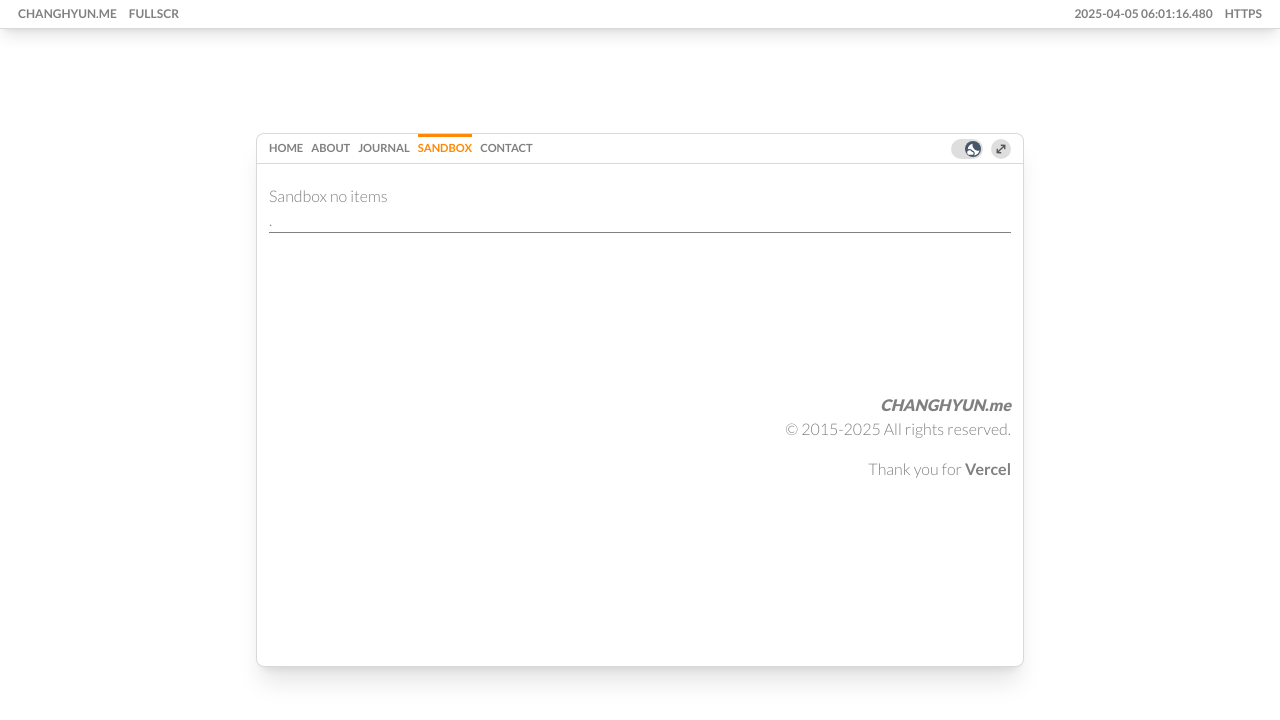
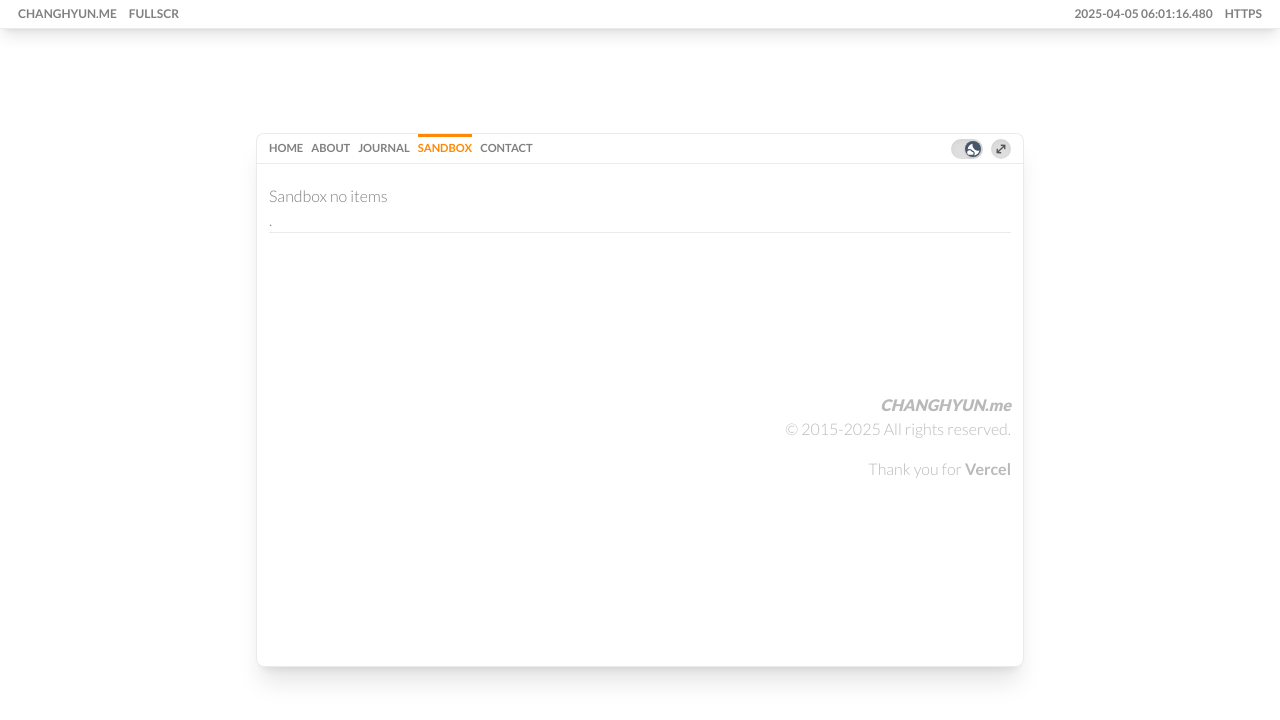
Before and after one commit to changhyunme/changhyun.me, a Next.js app: page /sandbox in a window 1280 px wide. Shown: the top 720 px of the page. Built offline with nearby package versions, Linux system fonts and the light colour scheme.

Commit message:
adjust color

```diff
--- a/app/globals.css
+++ b/app/globals.css
@@ -13,7 +13,7 @@
   --color-bgSub-light: oklch(1 0 0);
   --color-ui-light: oklch(0.9 0 0);
   --color-uiSub-light: oklch(1 0 0);
-  --color-border-light: oklch(0.6 0 0);
+  --color-border-light: oklch(0.8 0 0);
   --color-shadow-light: oklch(0.7 0 0);
   --color-text-light: oklch(0.2 0 0);
   --color-textWhite-light: oklch(0 0 0);
--- a/components/ContentBody.jsx
+++ b/components/ContentBody.jsx
@@ -6,7 +6,16 @@ const ContentBody = ({ children, className }) => {
     const { breitbild, toggleBreitbild } = useStore()
     return (
         <div className={`cb w-full h-full md:flex-1 ${breitbild ? "md:min-h-[586px]" : "md:h-[486px]"}
-                        md:overflow-y-scroll scroll-smooth scrollbar-hide [&::-webkit-scrollbar]:w-2 [&::-webkit-scrollbar-track]:bg-transparent [&::-webkit-scrollbar-thumb]:h-1 [&::-webkit-scrollbar-thumb]:rounded-full [&::-webkit-scrollbar-thumb]:bg-neutral-800/50 [&::-webkit-scrollbar-thumb]:hover:bg-neutral-700 [&::-webkit-scrollbar-thumb]:active:bg-neutral-600 [&::-webkit-scrollbar-thumb]:transition-colors [&::-webkit-scrollbar-thumb]:duration-300
+                        md:overflow-y-scroll scrollbar-hide
+                        [&::-webkit-scrollbar]:w-1
+                        [&::-webkit-scrollbar-track]:bg-transparent
+                        [&::-webkit-scrollbar-thumb]:h-1
+                        [&::-webkit-scrollbar-thumb]:rounded-full
+                        [&::-webkit-scrollbar-thumb]:bg-ui/50
+                        [&::-webkit-scrollbar-thumb]:hover:bg-ui
+                        [&::-webkit-scrollbar-thumb]:active:bg-ui/70
+                        [&::-webkit-scrollbar-thumb]:transition-colors
+                        [&::-webkit-scrollbar-thumb]:duration-300
                         ${className}`
         }>
             <div className="p-3">
--- a/components/ContentSide.jsx
+++ b/components/ContentSide.jsx
@@ -1,6 +1,6 @@
 const ContentSide = ({ children, className }) => {
     return (
-        <div className={`w-full md:w-[180px] md:border-r-1 border-border ${className}`}>
+        <div className={`w-full md:w-[180px] md:border-r-1 border-border/30 ${className}`}>
             <div className="sticky top-[66px] left-0 p-3 flex flex-col">
                 {children}
             </div>
--- a/components/FensterToggle.jsx
+++ b/components/FensterToggle.jsx
@@ -10,10 +10,10 @@ export default function FensterToggle() {
     <div className="flex flex-row items-center ml-auto text-white">
       {/* 다크모드 라이트모드 토글 */}
       <div className={`hidden md:flex ${lightmode ? "flex-row-reverse" : "flex-row"} items-center p-0.5 w-8 h-5
-                     bg-ui rounded-full cursor-pointer transition-all duration-300`}
+                     bg-ui rounded-full cursor-pointer transition-all duration-300 inset-shadow-sm`}
            onClick={toggleLightmode}
       >
-        <div className={`rounded-full size-4 ${lightmode ? "bg-slate-600" : "bg-accent"} p-[1px] flex items-center justify-center`}>
+        <div className={`rounded-full size-4 ${lightmode ? "bg-slate-600" : "bg-accent"} p-[1px] flex items-center justify-center shadow-sm`}>
           {lightmode ? (
             <svg width="24" height="24" viewBox="0 0 24 24" xmlns="http://www.w3.org/2000/svg">
               <path fill="currentColor" d="M6 14q1.2 0 2.2.65t1.475 1.775l.25.575h.625q1.05 0 1.75.738T13 19.5q0 1.05-.725 1.775T10.5 22H6q-1.65 0-2.825-1.175T2 18q0-1.675 1.175-2.838T6 14m5.25-11q-.45 2.475.275 4.838t2.5 4.137t4.138 2.5T23 14.75q-.65 3.55-3.375 5.863T13.325 23q.8-.65 1.238-1.562T15 19.5q0-1.7-1.062-2.937t-2.713-1.488q-.8-1.425-2.187-2.25T6 12q-.8 0-1.562.2T3 12.8q.05-3.625 2.363-6.375T11.25 3"/>
@@ -27,7 +27,7 @@ export default function FensterToggle() {
       </div>
       {/* 화면 확대 축소 */}
       <div className={`hidden md:block ml-2 p-0.5 uppercase ${lightmode ? "text-neutral-600" : "text-accent"}
-                    bg-ui rounded-full my-1
+                    bg-ui rounded-full my-1 inset-shadow-sm
                       cursor-pointer hover:opacity-70 active:opacity:50`} onClick={toggleBreitbild}>
           {breitbild ? (
               <svg
--- a/components/ui/PageFooter.jsx
+++ b/components/ui/PageFooter.jsx
@@ -2,14 +2,14 @@ const PageFooter = () => {
     const year = new Date().getFullYear();
 
     return (
-      <div className="pt-40 pb-[70px] md:pb-3 border-t-1 border-border text-right select-none" translate="no">
-        <div className="font-black italic text-textShadow">
+      <div className="pt-40 pb-[70px] md:pb-3 border-t-1 border-border/30 text-right select-none" translate="no">
+        <div className="font-black italic text-text/30">
           CHANGHYUN.me
         </div>
-        <div className="text-textShadow">
+        <div className="text-text/30">
           © 2015-{year} All rights reserved.
         </div>
-        <div className="text-textShadow mt-4">
+        <div className="text-text/30 mt-4">
           Thank you for <strong>Vercel</strong>
         </div>
       </div>
```
